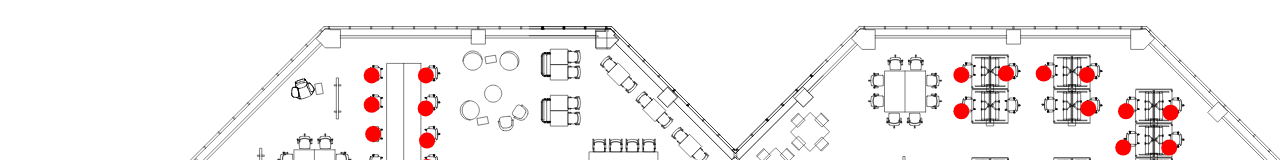
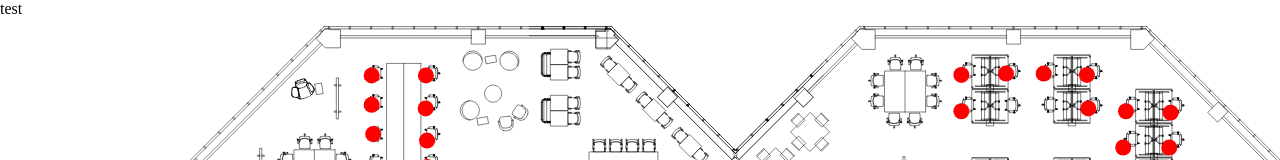
Before and after one commit to Solomko2/canvas-map, an Angular app: page / in a window 1280 px wide. Shown: the top 160 px of the page. Built offline with nearby package versions, Linux system fonts and the light colour scheme.

Commit message:
added files

```diff
--- a/src/app/app.component.html
+++ b/src/app/app.component.html
@@ -3,6 +3,7 @@
   <div class="container-canvas">
     <app-floor-canvas [options]="options"></app-floor-canvas>
   </div>
+  <div (click)="test()" style="position: fixed; top:0; left: 0;">test</div>
 
 
   <!--<h1>SVG</h1>-->
--- a/src/app/app.component.ts
+++ b/src/app/app.component.ts
@@ -11,16 +11,17 @@ export class AppComponent {
   public seats: any[];
 
   constructor() {
+    console.log(window.innerHeight);
     this.options = {
       width: window.innerWidth,
       height: window.innerHeight,
       imgSrc: '/assets/img/3_floor.svg',
       points: [
         {
-          'average_occupancy': 12,
+          'average_occupancy': 17,
           'seat_name': '5-18',
           'id': '5a07775f4a5d280d601ad52b',
-          'seat_coordinate': {'x': '901.0253295898438', 'y': '615.3426971435547'},
+          'seat_coordinate': {'x': '1125', 'y': '430'},
           'plugwise_id': 8879
         },
         {
@@ -1054,4 +1055,7 @@ export class AppComponent {
     };
     this.seats = res.data.seats;
   }
+
+  test() {
+  }
 }
--- a/src/app/floor-canvas/floor-canvas.component.css
+++ b/src/app/floor-canvas/floor-canvas.component.css
@@ -0,0 +1 @@
+.crosshair {cursor: crosshair;}
--- a/src/app/floor-canvas/floor-canvas.component.html
+++ b/src/app/floor-canvas/floor-canvas.component.html
@@ -1 +1 @@
-<div #floor class="floor-container"></div>
+<div #floor class="floor-container crosshair" [style.height]="height"></div>
--- a/src/app/floor-canvas/floor-canvas.component.ts
+++ b/src/app/floor-canvas/floor-canvas.component.ts
@@ -1,7 +1,7 @@
 import {AfterViewInit, Component, Input, OnInit, ViewChild} from '@angular/core';
 import {IFloorCanvasOption} from '../models/IFloorCanvasOption';
+import {Observable} from 'rxjs/Observable';
 import * as Konva from 'konva';
-import {Observable} from 'rxjs/Observable';
 
 export interface Seat {
   average_occupancy: number;
@@ -36,11 +36,15 @@ export class FloorCanvasComponent implements OnInit, AfterViewInit {
   private stage: Konva.Stage;
   private layer: Konva.Layer;
 
+  get height() {
+    return this.options.height;
+  }
+
   private _initCanvas(seats: Seat[]) {
     const width = this.options.width,
       height = this.options.height;
 
-      this.stage = new Konva.Stage({
+    this.stage = new Konva.Stage({
         container: this.canvas.nativeElement,
         width: width,
         height: height,
@@ -103,14 +107,15 @@ export class FloorCanvasComponent implements OnInit, AfterViewInit {
     const floor = new Konva.Image(floorOptions);
 
     floor.on('click', (e) => {
-      const {x, y} = e.evt;
+      const {layerX, layerY} = e.evt;
+      const {x: stageX, y: stageY, scaleX, scaleY} = this.stage.getAttrs();
 
       const newCircle = this.createNewSeats({
-        x: x - 8,
-        y: y - 8,
+        x: (layerX - (stageX)) / scaleX,
+        y: (layerY - (stageY)) / scaleY,
         radius: 8,
-        fill: 'red',
-        stroke: 'red',
+        fill: 'blue',
+        stroke: 'blue',
         strokeWidth: 0,
         draggable: true
       });
@@ -139,6 +144,7 @@ export class FloorCanvasComponent implements OnInit, AfterViewInit {
 
   private addZoomToStage(stage) {
     const scaleBy = 1.1;
+
     this.canvas.nativeElement.addEventListener('wheel', (e) => {
       e.preventDefault();
       const oldScale = stage.scaleX();
@@ -149,7 +155,9 @@ export class FloorCanvasComponent implements OnInit, AfterViewInit {
       };
 
       const newScale = e.deltaY > 0 ? oldScale * scaleBy : oldScale / scaleBy;
+
       stage.scale({x: newScale, y: newScale});
+
 
 
       const newPos = {
```
